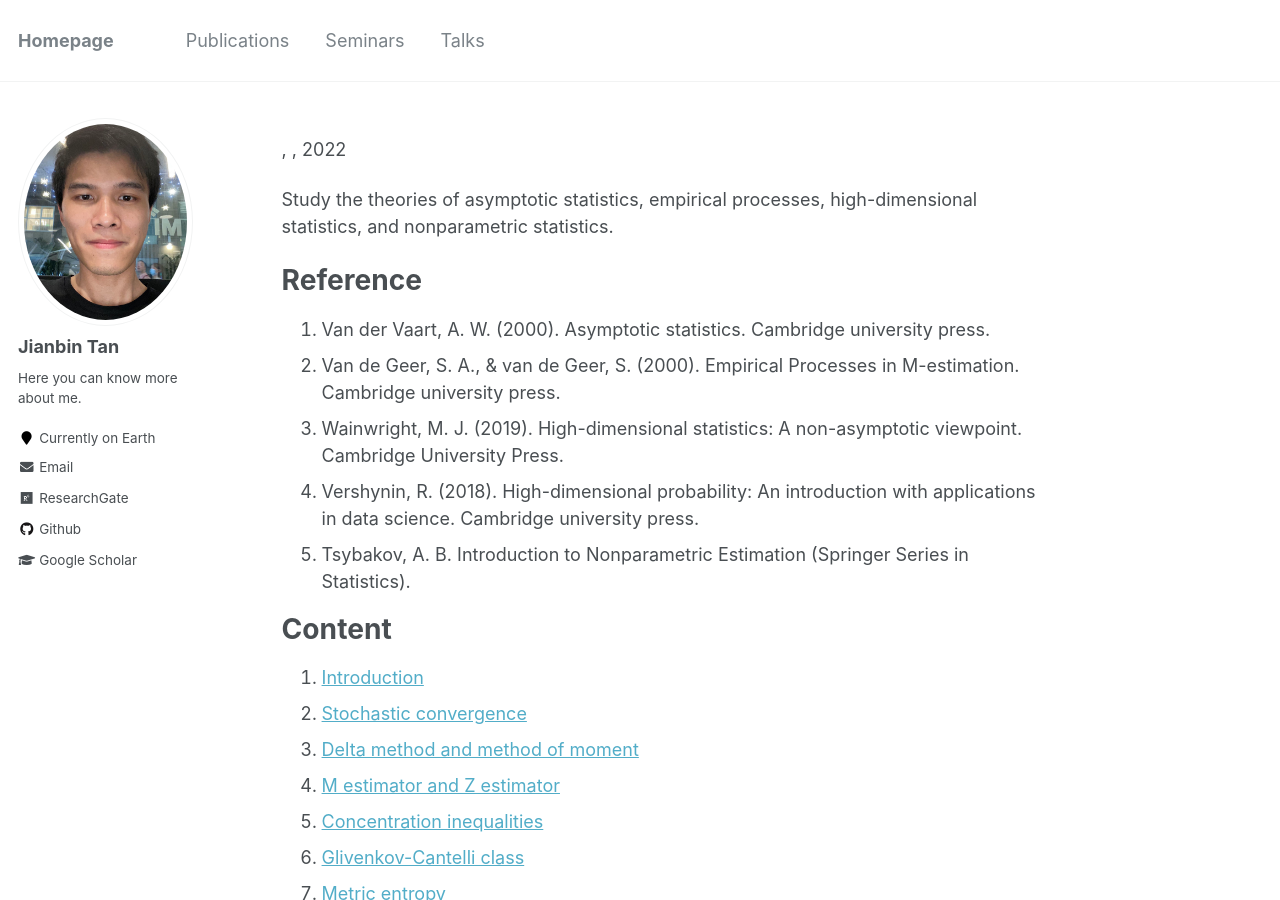
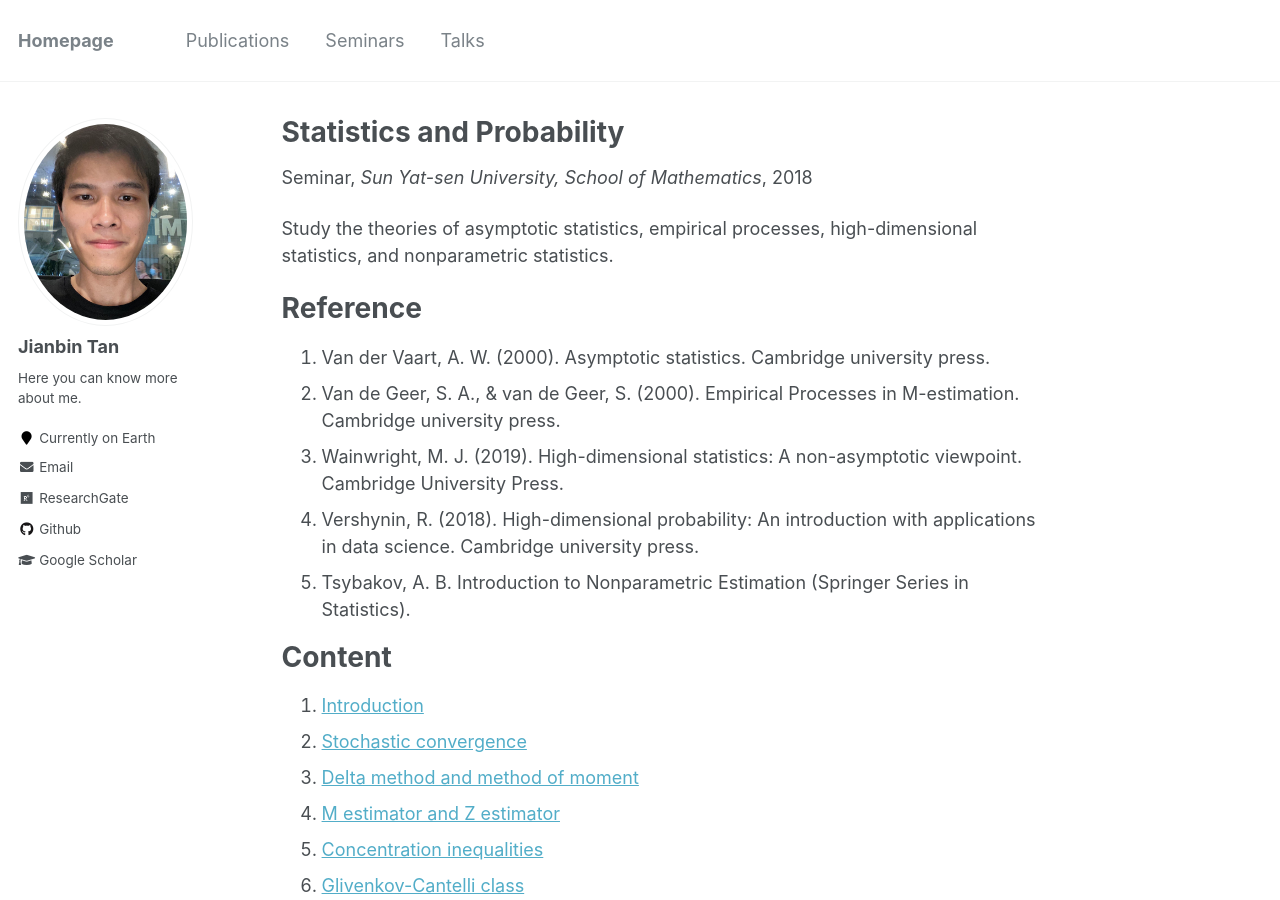
Before and after one commit to Tan-jianbin/Tan-jianbin.github.io, a Jekyll site: the page built from _teaching/2018-fall-teaching.md, in a window 1280 px wide and 900 px high. Built offline with Jekyll 4.4.1, drawn with Linux system fonts in a browser that asks for light colours.

Commit message:
Update 2018-fall-teaching.md

```diff
--- a/_teaching/2018-fall-teaching.md
+++ b/_teaching/2018-fall-teaching.md
@@ -1,7 +1,7 @@
 ---
 title: "Statistics and Probability"
 collection:
-type: "Seminar}
+type: "Seminar"
 permalink: /teaching/2018-fall-teaching
 venue: "Sun Yat-sen University, School of Mathematics"
 date: 2018-09-01
```
